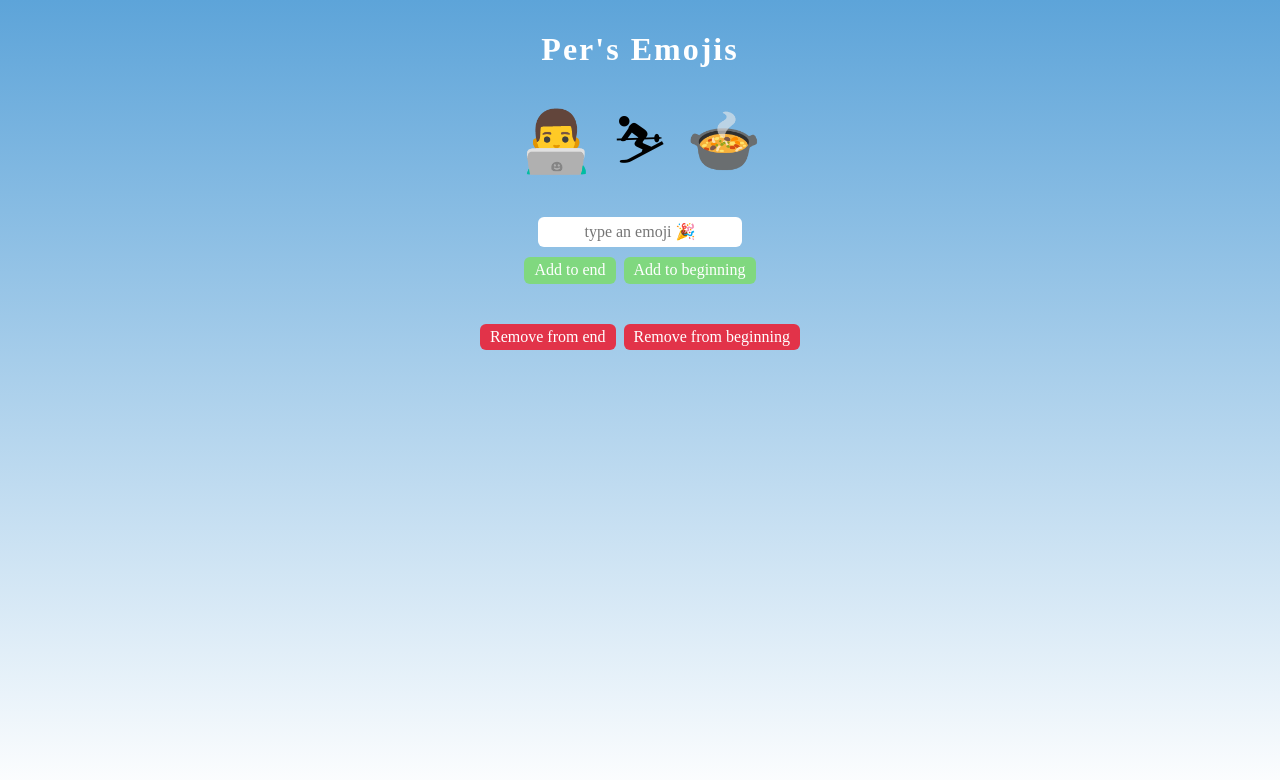
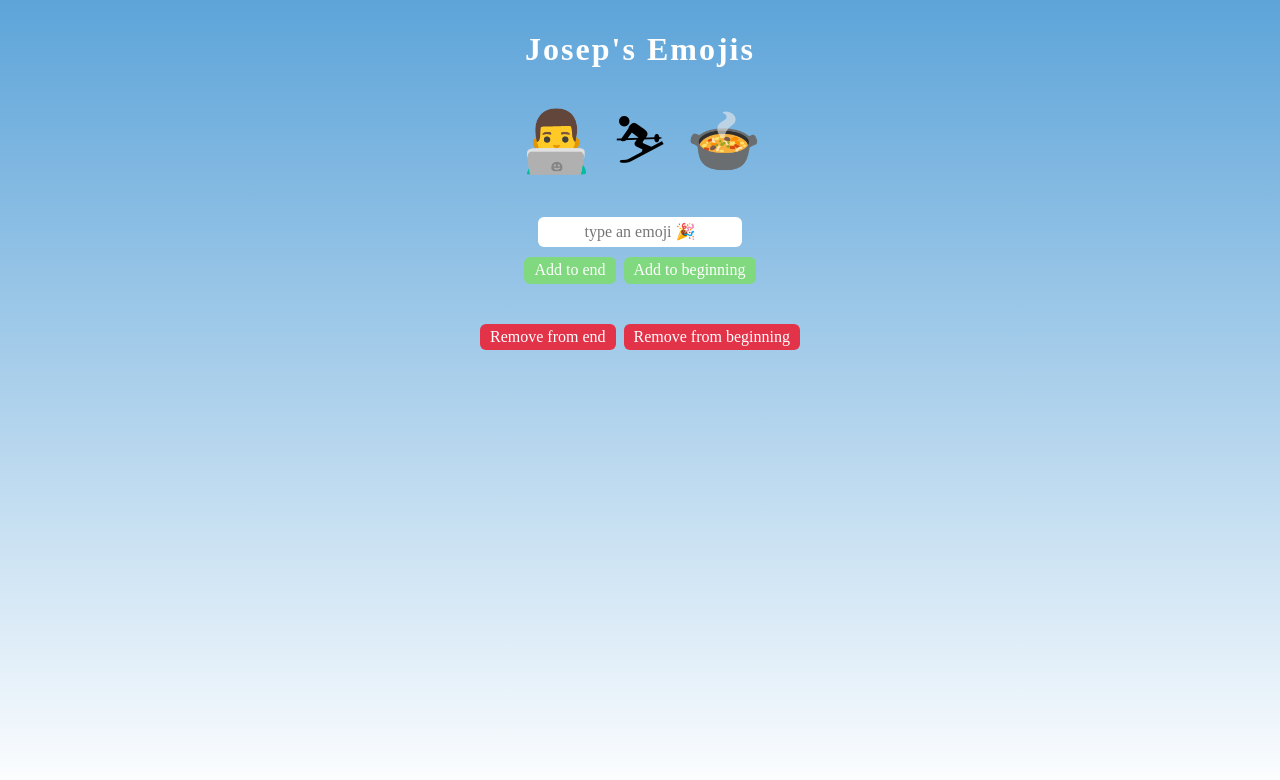
Before and after one commit to Carlesti/my-emoji-app1rIntent, a plain HTML site: page index.html in a window 1280 px wide. Drawn offline with nearby package versions, Linux system fonts and the light colour scheme; a web font is replaced by a local one.

Commit message:
Nom afegit
Canvi de nom

```diff
--- a/index.html
+++ b/index.html
@@ -4,7 +4,7 @@
         <link href="https://fonts.googleapis.com/css2?family=Baloo&display=swap" rel="stylesheet">
     </head>
     <body>
-        <h1>Per's Emojis</h1>
+        <h1>Josep's Emojis</h1>
         <div id="emoji-container"></div>
         <input type="text" id="emoji-input" placeholder="type an emoji 🎉">
         <div class="buttons-wrapper">
```
